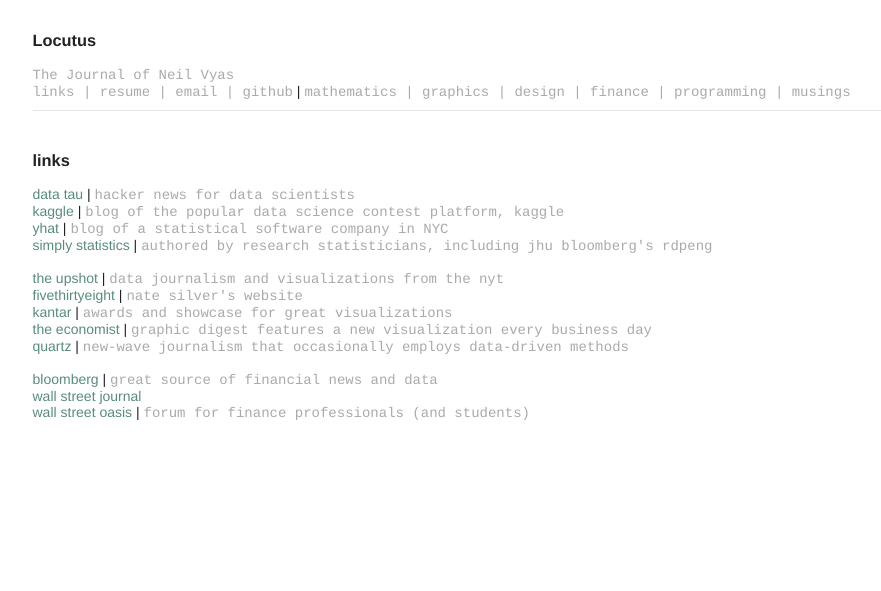
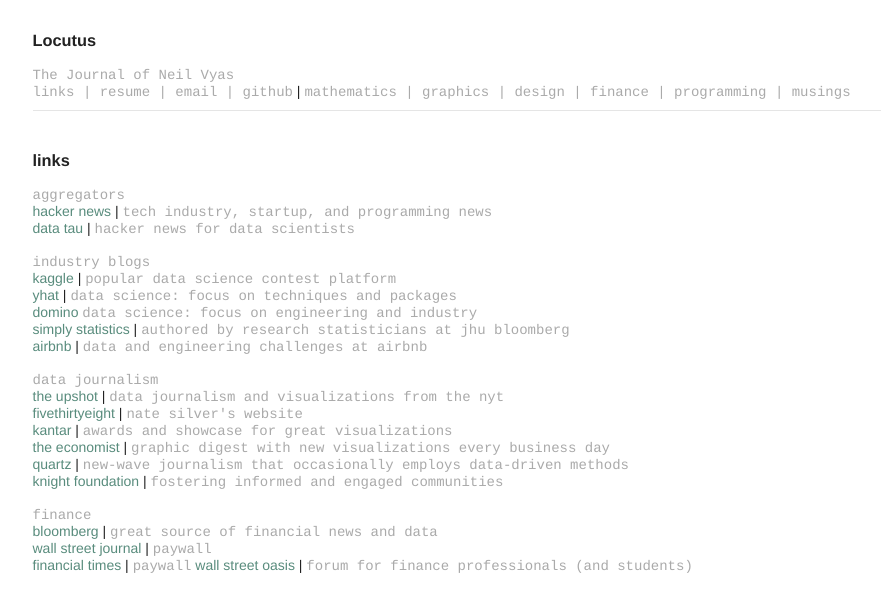
Before and after one commit to neilvyas/neilvyas.github.io, a Jekyll site: the page built from links.html, in a window 1280 px wide, cut to the strip 19-610 px from the top of the page. Shown: the whole strip, without its empty margins (165-1046 px from the left). Built offline with Jekyll 4.4.1, drawn with Linux system fonts in a browser that asks for light colours; some of the changed text lies outside the part shown.

Commit message:
added more links

```diff
--- a/links.html
+++ b/links.html
@@ -5,17 +5,39 @@
 
 <h3>links</h3><br>
 
+<h2>aggregators</h2><br>
+<a href="http://news.ycombinator.com" target="_blank">hacker news</a> | <h2>tech industry, startup, and programming news</h2><br>
 <a href="http://datatau.com" target="_blank">data tau</a> | <h2>hacker news for data scientists</h2><br>
-<a href="http://blog.kaggle.com" target="_blank">kaggle</a> | <h2>blog of the popular data science contest platform, kaggle</h2><br>
-<a href="http://blog.yhathq.com" target="_blank">yhat</a> | <h2>blog of a statistical software company in NYC</h2><br>
-<a href="http://simplystatistics.org" target="_blank">simply statistics</a> | <h2>authored by research statisticians, including jhu bloomberg's rdpeng</h2><br>
 <br>
+
+<h2>industry blogs</h2><br>
+<a href="http://blog.kaggle.com" target="_blank">kaggle</a> | <h2>popular data science contest platform</h2><br>
+<a href="http://blog.yhathq.com" target="_blank">yhat</a> | <h2>data science: focus on techniques and packages</h2><br>
+<a href="http://blog.dominodatalab.com/" target="_blank">domino</a> <h2>data science: focus on engineering and industry</h2><br>
+<a href="http://simplystatistics.org" target="_blank">simply statistics</a> | <h2>authored by research statisticians at jhu bloomberg</h2><br>
+<a href="http://nerds.airbnb.com/">airbnb</a> | <h2>data and engineering challenges at airbnb</h2><br>
+<br>
+
+<h2>data journalism</h2><br>
 <a href="http://www.nytimes.com/upshot/" target="_blank">the upshot</a> | <h2>data journalism and visualizations from the nyt</h2><br>
 <a href="http://fivethirtyeight.com" target="_blank">fivethirtyeight</a> | <h2>nate silver's website</h2><br>
 <a href="http://www.informationisbeautifulawards.com/" target="_blank">kantar</a> | <h2>awards and showcase for great visualizations</h2><br>
-<a href="http://economist.com" target="_blank">the economist</a> | <h2>graphic digest features a new visualization every business day</h2><br>
+<a href="http://economist.com" target="_blank">the economist</a> | <h2>graphic digest with new visualizations every business day</h2><br>
 <a href="http://qz.com" target="_blank">quartz</a> | <h2> new-wave journalism that occasionally employs data-driven methods</h2><br>
+<a href="http://www.knightfoundation.org/" target="_blank">knight foundation</a> | <h2>fostering informed and engaged communities</h2><br>
 <br>
-<a href="" target="_blank">bloomberg</a> | <h2>great source of financial news and data</h2><br>
-<a href="" target="_blank">wall street journal</a><br>
-<a href="" target="_blank">wall street oasis</a> | <h2>forum for finance professionals (and students)</h2><br>
+
+<h2>finance</h2><br>
+<a href="http://www.bloomberg.com/" target="_blank">bloomberg</a> | <h2>great source of financial news and data</h2><br>
+<a href="http://online.wsj.com/home-page" target="_blank">wall street journal</a> | <h2>paywall</h2><br>
+<a href="http://www.ft.com/home/uk" target="_blank">financial times</a> | <h2>paywall</h2>
+<a href="http://www.wallstreetoasis.com" target="_blank">wall street oasis</a> | <h2>forum for finance professionals (and students)</h2><br>
+<br>
+
+<h2>personal blogs</h2><br>
+<a href="http://bit-player.org/">brian hayes</a> | <h2>math and computation</h2><br>
+<a href="http://mathbabe.org/">cathy o'neil</a> | <h2>math, quant finance and data science</h2><br>
+<a href="http://hilaryparker.com/">hilary parker</a> | <h2>statistics and R</h2><br>
+<br>
+<br>
+<br>
```
